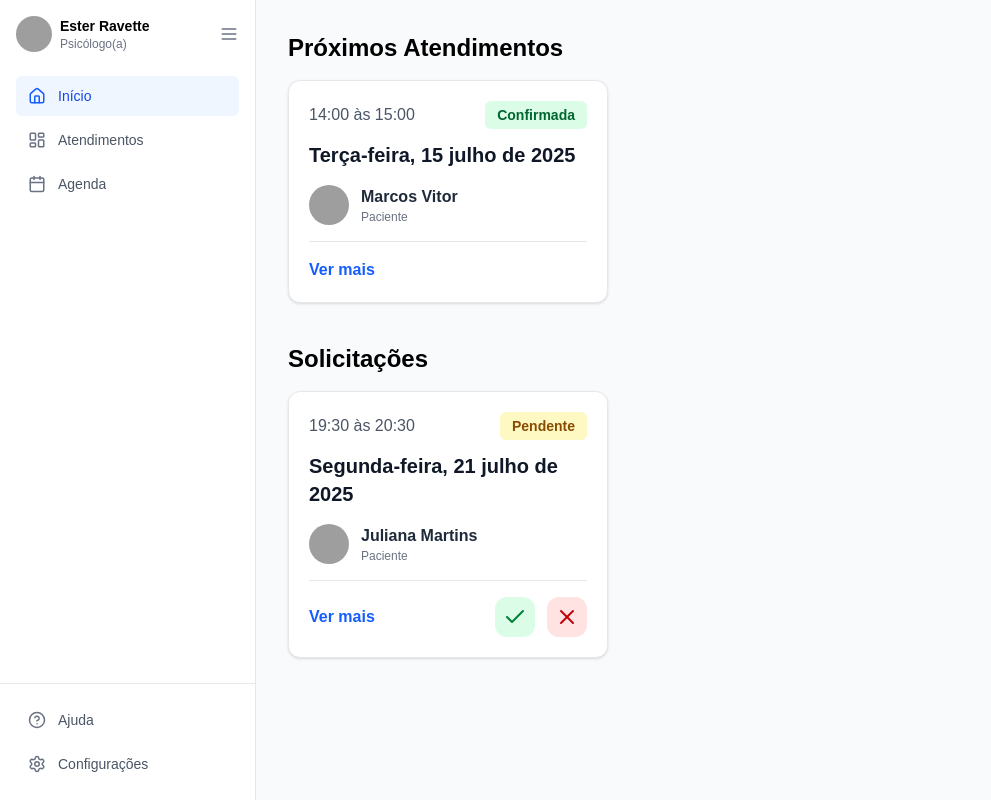
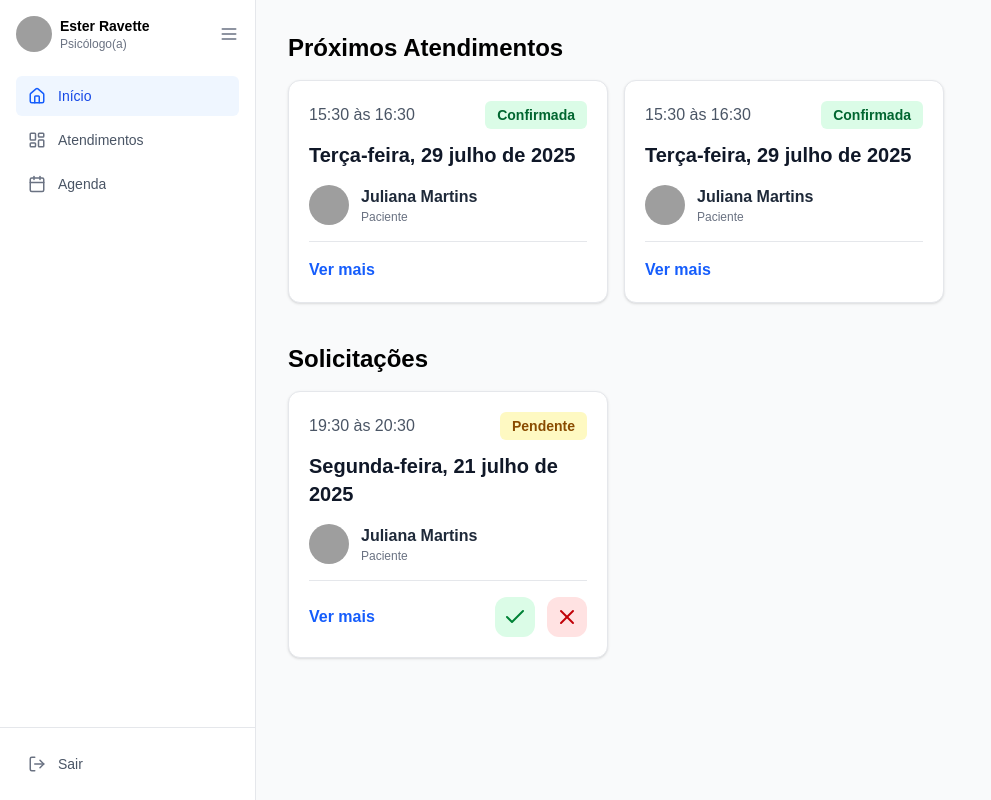
Before and after one commit to EndPoint-Company/sgp, a React (Vite) app: page /psychologist/home in a window 1280 px wide. Shown: the whole page, without its empty margins (0-991 px from the left). Built offline with nearby package versions, Linux system fonts and the light colour scheme; grey boxes are pictures that could not be loaded; a web font is replaced by a local one.

Commit message:
refactor(menu-lateral): remocao das opcoes "ajuda" e "configuracoes", ficou somente "sair"

```diff
--- a/src/components/ContinuousCalendar.tsx
+++ b/src/components/ContinuousCalendar.tsx
@@ -380,30 +380,46 @@ export const ContinuousCalendar: React.FC<ContinuousCalendarProps> = ({
                       {monthNames[month]}
                     </span>
                   )}
-                  <div className="absolute inset-x-0 top-7 bottom-0 overflow-y-auto custom-scrollbar px-1 pt-1 sm:top-8 lg:top-12">
+
+                  <div className="absolute inset-x-0 top-7 bottom-0 overflow-hidden px-1 pt-1 sm:top-8 lg:top-12">
                     <div className="flex flex-col gap-1">
-                      {(eventsByDate[dateKey] || []).map((event) => {
+                      {(() => {
+                        const dayEvents = eventsByDate[dateKey] || [];
+                        const totalEvents = dayEvents.length;
+
+                        if (totalEvents === 0) return null;
+
+                        const displayLimit = totalEvents > 2 ? 1 : 2;
+                        const eventsToDisplay = dayEvents.slice(
+                          0,
+                          displayLimit
+                        );
+                        const remainingCount =
+                          totalEvents - eventsToDisplay.length;
+
+                        return (
+                          <>
+                            {eventsToDisplay.map((event) => {
                               const personToShow =
                                 role === "aluno"
                                   ? getPsicologoData(event.psicologoId)
                                   : getPacienteData(event.pacienteId);
 
-                        let pillColorClasses = "";
+                              let pillColorClasses =
+                                "bg-gray-100 text-gray-800";
                               switch (event.status) {
                                 case "confirmada":
-                            pillColorClasses = "bg-blue-100 text-blue-800";
+                                  pillColorClasses =
+                                    "bg-blue-100 text-blue-800";
                                   break;
                                 case "aguardando aprovacao":
-                            pillColorClasses = "bg-yellow-100 text-yellow-800";
-                            break;
-                          case "cancelada":
-                            pillColorClasses = "bg-red-100 text-red-800";
+                                  pillColorClasses =
+                                    "bg-yellow-100 text-yellow-800";
                                   break;
                                 case "passada":
-                            pillColorClasses = "bg-gray-200 text-gray-700";
+                                  pillColorClasses =
+                                    "bg-slate-200 text-slate-500";
                                   break;
-                          default:
-                            pillColorClasses = "bg-gray-100 text-gray-800";
                               }
 
                               return (
@@ -420,6 +436,16 @@ export const ContinuousCalendar: React.FC<ContinuousCalendarProps> = ({
                                 </div>
                               );
                             })}
+
+                            {remainingCount > 0 && (
+                              <div className="text-xs font-medium text-blue-800 px-1.5 py-0.5 ">
+                                + {remainingCount}{" "}
+                                {remainingCount > 1 ? "outros" : "outro"}
+                              </div>
+                            )}
+                          </>
+                        );
+                      })()}
                     </div>
                   </div>
                   {role === "aluno" && isClickable && !isPast && (
--- a/src/components/DayDetailPanel.tsx
+++ b/src/components/DayDetailPanel.tsx
@@ -86,12 +86,12 @@ export const DayDetailPanel: React.FC<DayDetailPanelProps> = ({
             {eventsForDay.length > 0 ? (
               <ul className="space-y-2">
                 {eventsForDay.map(event => (
-                  <li key={event.id} className="bg-blue-50 p-3 rounded-md text-sm">
+                  <li key={event.id} className="bg-slate-50 p-3 rounded-md text-sm">
                     <div className="flex justify-between items-center mb-1">
-                      <p className="font-medium text-blue-800">{new Date(event.start).toLocaleTimeString('pt-BR', { hour: '2-digit', minute: '2-digit' })}</p>
+                      <p className="font-medium text-gray-600">{new Date(event.start).toLocaleTimeString('pt-BR', { hour: '2-digit', minute: '2-digit' })}</p>
                       {getStatusChip(event.status)}
                     </div>
-                    <p className="text-blue-700">{event.title}</p>
+                    <p className="text-gray-700 font-medium">{event.title}</p>
                   </li>
                 ))}
               </ul>
@@ -134,7 +134,7 @@ export const DayDetailPanel: React.FC<DayDetailPanelProps> = ({
 
             <button
               onClick={() => setConfirmModalOpen(true)}
-              className="w-full inline-flex items-center justify-center h-10 px-4 py-2 rounded-md bg-red-50 text-red-700 text-sm font-medium hover:bg-red-100"
+              className="w-full inline-flex items-center justify-center h-10 px-4 py-2 rounded-md bg-red-500 text-white text-sm font-medium hover:bg-red-700"
             >
               <Ban className="w-4 h-4 mr-2" />
               Bloquear Dia
--- a/src/features/psychologist/data/mockApi.ts
+++ b/src/features/psychologist/data/mockApi.ts
@@ -7,7 +7,7 @@ export const mockFirebaseData: Consulta[] = [
     "pacienteId": "mu3Mo6I0eSSD3aWZdYte", // Aluno: Marcos Vitor
     "psicologoId": "CRsiWje2vKiLsr5fCpxW", // Psicóloga: Ester Ravette
     "horario": "2025-07-15T14:00:00Z", // Data futura para aparecer em "Próximos"
-    "status": "confirmada"
+    "status": "passada"
   },
   {
     "id": "L33ijLuI4egijO8qAAaC",
@@ -15,6 +15,20 @@ export const mockFirebaseData: Consulta[] = [
     "psicologoId": "CRsiWje2vKiLsr5fCpxW",
     "horario": "2025-07-21T19:30:00Z",
     "status": "aguardando aprovacao"
+  },
+  {
+    "id": "L33ijLuI4egijO8qAAaC",
+    "pacienteId": "2QZfL6ICZwO6UUMBN14I", // Outra aluna, não deve aparecer na tela do Marcos
+    "psicologoId": "CRsiWje2vKiLsr5fCpxW",
+    "horario": "2025-07-29T15:30:00Z",
+    "status": "confirmada"
+  },
+  {
+    "id": "L33ijLuI4egijO8qAAaC",
+    "pacienteId": "2QZfL6ICZwO6UUMBN14I", // Outra aluna, não deve aparecer na tela do Marcos
+    "psicologoId": "CRsiWje2vKiLsr5fCpxW",
+    "horario": "2025-07-29T15:30:00Z",
+    "status": "confirmada"
   },
   // ... outros dados ...
 ];
--- a/src/layouts/PsychologistLayout.tsx
+++ b/src/layouts/PsychologistLayout.tsx
@@ -4,8 +4,6 @@ import {
   Home,
   LayoutDashboard,
   Calendar,
-  HelpCircle,
-  Settings,
   Menu,
   LogOut,
 } from "lucide-react";
@@ -16,11 +14,9 @@ export default function PsychologistLayout({
   children: React.ReactNode;
 }) {
   const [collapsed, setCollapsed] = useState(false);
-  const [isSettingsMenuOpen, setIsSettingsMenuOpen] = useState(false);
 
   const location = useLocation();
   const navigate = useNavigate();
-  const settingsMenuRef = useRef<HTMLDivElement>(null);
 
   const navItems = [
     { label: "Início", icon: Home, to: "/psychologist/home" },
@@ -32,31 +28,11 @@ export default function PsychologistLayout({
     { label: "Agenda", icon: Calendar, to: "/psychologist/schedule" },
   ];
 
-  const bottomItems = [
-    { label: "Ajuda", icon: HelpCircle, to: "/psychologist/help" },
-  ];
-
   const isActive = (path: string) => location.pathname === path;
 
   const handleLogout = () => {
-    alert("Usuário deslogado!");
     navigate("/login");
   };
-
-  useEffect(() => {
-    function handleClickOutside(event: MouseEvent) {
-      if (
-        settingsMenuRef.current &&
-        !settingsMenuRef.current.contains(event.target as Node)
-      ) {
-        setIsSettingsMenuOpen(false);
-      }
-    }
-    document.addEventListener("mousedown", handleClickOutside);
-    return () => {
-      document.removeEventListener("mousedown", handleClickOutside);
-    };
-  }, [settingsMenuRef]);
 
   return (
     <div className="flex h-screen bg-white">
@@ -65,7 +41,6 @@ export default function PsychologistLayout({
           collapsed ? "w-20" : "w-64"
         }`}
       >
-        {/* Topo */}
         <div className="px-4 pt-4 pb-2 flex flex-col gap-3">
           {collapsed ? (
             <>
@@ -134,48 +109,16 @@ export default function PsychologistLayout({
           </nav>
         </div>
 
-        <div className="px-4 py-4 border-t border-gray-200 relative">
-          {isSettingsMenuOpen && (
-            <div
-              ref={settingsMenuRef}
-              className="absolute bottom-full left-4 right-4 mb-[-53px] bg-white border border-gray-200 rounded-lg shadow-md p-1"
-            >
+        <div className="px-4 py-4 border-t border-gray-200">
           <button
             onClick={handleLogout}
-                className="w-full flex items-center text-gray-700 px-3 py-2 rounded-md hover:bg-gray-100 text-sm gap-3"
-              >
-                <LogOut size={16} />
-                {!collapsed && "Sair"}
-              </button>
-            </div>
-          )}
-
-          <nav className="flex flex-col gap-1">
-            {bottomItems.map(({ label, icon: Icon, to }) => (
-              <Link
-                key={label}
-                to={to}
-                className={`flex items-center px-3 py-2.5 rounded-md text-sm transition-all text-gray-600 hover:bg-gray-50 hover:text-gray-900 ${
+            className={`flex cursor-pointer items-center px-3 py-2.5 rounded-md text-sm transition-all w-full text-gray-600 hover:bg-gray-50 hover:text-gray-900 ${
               collapsed ? "justify-center" : "gap-3"
             }`}
           >
-                <Icon size={18} className="text-gray-500" />
-                {!collapsed && label}
-              </Link>
-            ))}
-
-            <button
-              onClick={() => setIsSettingsMenuOpen(!isSettingsMenuOpen)}
-              className={`flex items-center px-3 py-2.5 rounded-md text-sm transition-all w-full ${
-                isSettingsMenuOpen
-                  ? "bg-gray-100 text-gray-900"
-                  : "text-gray-600 hover:bg-gray-50 hover:text-gray-900"
-              } ${collapsed ? "justify-center" : "gap-3"}`}
-            >
-              <Settings size={18} className="text-gray-500" />
-              {!collapsed && "Configurações"}
+            <LogOut size={18} className="text-gray-500" />
+            {!collapsed && "Sair"}
           </button>
-          </nav>
         </div>
       </aside>
 
--- a/src/layouts/StudentLayout.tsx
+++ b/src/layouts/StudentLayout.tsx
@@ -4,19 +4,14 @@ import {
   Home,
   LayoutDashboard,
   Calendar,
-  HelpCircle,
-  Settings,
   Menu,
   LogOut,
 } from "lucide-react";
 
 export default function StudentLayout({ children }: { children: React.ReactNode }) {
   const [collapsed, setCollapsed] = useState(false);
-  const [isSettingsMenuOpen, setIsSettingsMenuOpen] = useState(false);
-
   const location = useLocation();
   const navigate = useNavigate();
-  const settingsMenuRef = useRef<HTMLDivElement>(null);
 
   const navItems = [
     { label: "Início", icon: Home, to: "/student/home" },
@@ -24,28 +19,11 @@ export default function StudentLayout({ children }: { children: React.ReactNode
     { label: "Agenda", icon: Calendar, to: "/student/schedule" },
   ];
 
-  const bottomItems = [
-    { label: "Ajuda", icon: HelpCircle, to: "/student/help" },
-  ];
-
   const isActive = (path: string) => location.pathname === path;
 
   const handleLogout = () => {
-    // alert("Usuário deslogado!");
     navigate("/login");
   };
-
-  useEffect(() => {
-    function handleClickOutside(event: MouseEvent) {
-      if (settingsMenuRef.current && !settingsMenuRef.current.contains(event.target as Node)) {
-        setIsSettingsMenuOpen(false);
-      }
-    }
-    document.addEventListener("mousedown", handleClickOutside);
-    return () => {
-      document.removeEventListener("mousedown", handleClickOutside);
-    };
-  }, [settingsMenuRef]);
 
   return (
     <div className="flex h-screen bg-white">
@@ -54,7 +32,7 @@ export default function StudentLayout({ children }: { children: React.ReactNode
           collapsed ? "w-20" : "w-64"
         }`}
       >
-        {/* Topo */}
+        {/* Topo e Menu Principal (sem alterações) */}
         <div className="px-4 pt-4 pb-2 flex flex-col gap-3">
           {collapsed ? (
             <>
@@ -96,8 +74,6 @@ export default function StudentLayout({ children }: { children: React.ReactNode
             </div>
           )}
         </div>
-
-        {/* Menu principal */}
         <div className="flex-1 overflow-y-auto px-4 py-4">
           <nav className="flex flex-col gap-1">
             {navItems.map(({ label, icon: Icon, to }) => {
@@ -123,46 +99,17 @@ export default function StudentLayout({ children }: { children: React.ReactNode
           </nav>
         </div>
 
-        {/* Rodapé */}
-        <div className="px-4 py-4 border-t border-gray-200 relative">
-
-          {/* Menu de Sair que aparece e desaparece */}
-          {isSettingsMenuOpen && (
-            <div ref={settingsMenuRef} className="absolute bottom-full left-4 right-4 mb-[-53px] bg-white border border-gray-200 rounded-lg shadow-md p-1">
+        {/* ATUALIZADO: Seção inferior simplificada com apenas o botão Sair */}
+        <div className="px-4 py-4 border-t border-gray-200">
           <button
             onClick={handleLogout}
-                className="w-full flex items-center text-gray-700 px-3 py-2 rounded-md hover:bg-gray-100 text-sm gap-3"
-              >
-                <LogOut size={16} />
-                {!collapsed && "Sair"}
-              </button>
-            </div>
-          )}
-
-          <nav className="flex flex-col gap-1">
-            {bottomItems.map(({ label, icon: Icon, to }) => (
-                <Link
-                  key={label}
-                  to={to}
-                  className={`flex items-center px-3 py-2.5 rounded-md text-sm transition-all text-gray-600 hover:bg-gray-50 hover:text-gray-900 ${
+            className={`flex items-center px-3 py-2.5 rounded-md text-sm transition-all cursor-pointer w-full text-gray-600 hover:bg-gray-50 hover:text-gray-900 ${
               collapsed ? "justify-center" : "gap-3"
             }`}
           >
-                  <Icon size={18} className="text-gray-500" />
-                  {!collapsed && label}
-                </Link>
-            ))}
-
-            <button
-              onClick={() => setIsSettingsMenuOpen(!isSettingsMenuOpen)}
-              className={`flex items-center px-3 py-2.5 rounded-md text-sm transition-all w-full ${
-                isSettingsMenuOpen ? "bg-gray-100 text-gray-900" : "text-gray-600 hover:bg-gray-50 hover:text-gray-900"
-              } ${collapsed ? "justify-center" : "gap-3"}`}
-            >
-              <Settings size={18} className="text-gray-500" />
-              {!collapsed && "Configurações"}
+            <LogOut size={18} className="text-gray-500" />
+            {!collapsed && "Sair"}
           </button>
-          </nav>
         </div>
       </aside>
 
```
Lines whose indentation alone changed are shown as unchanged.
